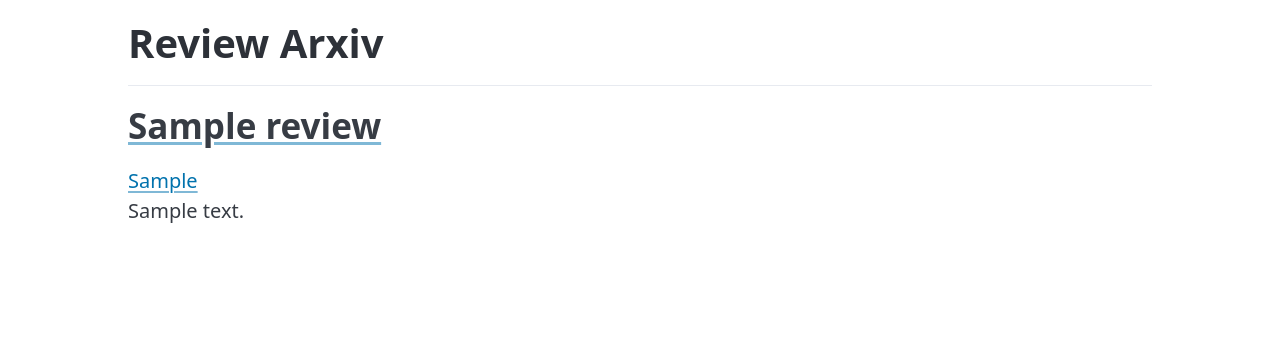
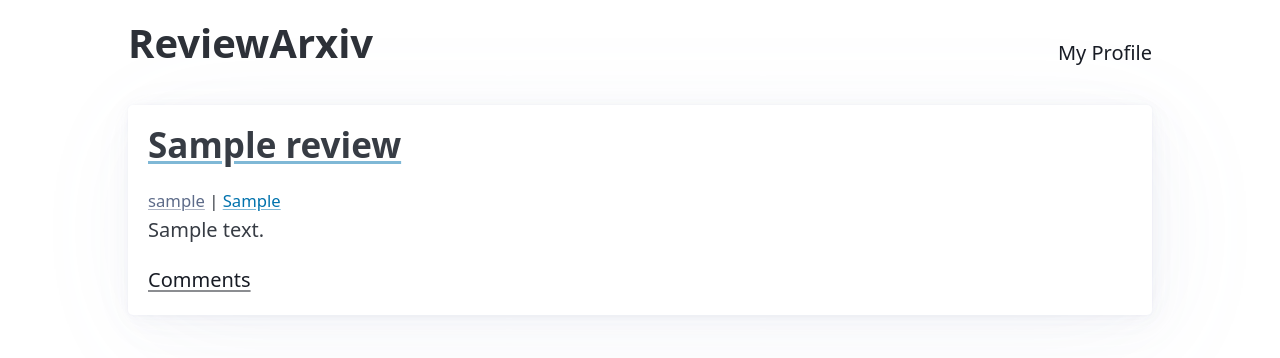
Before and after one commit to filipkojro/reviewarxiv, a Django app: page / in a window 1280 px wide. Shown: the top 358 px of the page. Run offline with Django 5.2, Linux system fonts and the light colour scheme; tables that the repository leaves empty hold one stand-in row (values such as "Sample post"); parts of the project's set-up code (start-up, migrations or seed data) failed here and were passed over; some libraries are stand-ins or nearby versions.

Commit message:
better home page, user page

```diff
--- a/apps/reviews/views.py
+++ b/apps/reviews/views.py
@@ -10,7 +10,7 @@ class HomePageView(TemplateView):
     def get_context_data(self, **kwargs):
         context = super().get_context_data(**kwargs)
 
-        reviews = Review.objects.all()
+        reviews = Review.objects.select_related("user").all()
         context['reviews'] = reviews
 
         return context
--- a/config/urls.py
+++ b/config/urls.py
@@ -2,11 +2,11 @@ from django.contrib import admin
 from django.urls import path, include
 
 from apps.reviews.views import HomePageView, ReviewDetailView, CommentListView, CommentCreateView, ReviewCreateView, ReviewListView
-from apps.users.views import TestViewUsers
+from apps.users.views import TestViewUsers, UserDetailView
 
 urlpatterns = [
 
-    path("user/", TestViewUsers.as_view(), name="usersssss"),
+    path("users/", TestViewUsers.as_view(), name="usersssss"),
     path("admin/", admin.site.urls),
 
     # only for easier development, remove before deploy
@@ -18,4 +18,5 @@ urlpatterns = [
 
 
     path("", HomePageView.as_view(), name="home_page"),
+    path("user/<str:username>/", UserDetailView.as_view(), name="user_detail"),
 ]
--- a/templates/reviews/base.html
+++ b/templates/reviews/base.html
@@ -1,5 +1,6 @@
 <!DOCTYPE html>
 <html>
+
 <head>
     <title>ReviewArxiv</title>
 
@@ -7,9 +8,18 @@
 
     {% block headers %}{% endblock headers %}
 </head>
+
 <body style="width: 80%; margin: auto;">
-        <h1 style="margin-top: 1rem;">Review Arxiv</h1>
-        <hr>
+    <nav>
+        <ul>
+            <li><a href="{% url 'home_page' %}" class="contrast"><h1>ReviewArxiv</h1></a></li>
+        </ul>
+        <ul>
+            <li><a href="#" class="contrast">My Profile</a></li>
+        </ul>
+    </nav>
+
     {% block content %}{% endblock content %}
 </body>
+
 </html>
--- a/templates/reviews/home.html
+++ b/templates/reviews/home.html
@@ -3,9 +3,25 @@
 {% block content %}
 
 {% for review in reviews %}
-    <a href="{% url 'review_detail' review.pk %}"><h2>{{review.title}}</h2></a>
-    <a href="https://{{review.article_doi}}">{{review.article_doi}}</a>
+<article>
+    <a href="{% url 'review_detail' review.pk %}">
+        <h2>{{review.title}}</h2>
+    </a>
+    <small>
+        <a href="{% url 'user_detail' review.user.username %}" class="secondary">{{review.user.username}}</a> |
+        <a href="https://{{review.article_doi}}">{{review.article_doi}}</a>
+    </small>
+
     <p>{{review.content}}</p>
+        <div>
+            <a href="{% url 'comment_create' %}" class="contrast">Comments</a>
+            <a href="{% url 'comment_create' %}" class="contrast"></a>
+            <a href="{% url 'comment_create' %}" class="contrast"></a>
+        </div>
+
+        <!-- <a href="https://{{review.article_doi}}">Comments</a> -->
+</article>
+
 
 {% endfor %}
 
--- a/templates/reviews/review_detail.html
+++ b/templates/reviews/review_detail.html
@@ -3,6 +3,10 @@
 {% block content %}
 
 <h2>{{object.title}}</h2>
+<small>
+    <a href="" class="secondary">{{object.user.username}}</a> |
+    <a href="https://{{object.article_doi}}">{{review.article_doi}}</a>
+</small>
 <p>{{object.user}}</p>
 <p>{{object.creation_date}}</p>
 
```
Also changed, not shown: apps/users/views.py (+8 -1 lines), templates/users/user_detail.html (added, +7 -0 lines). Lines whose indentation alone changed are shown as unchanged.
